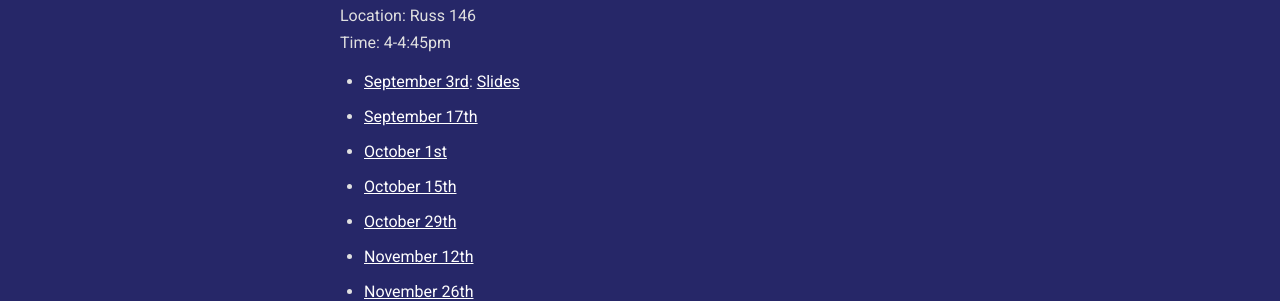
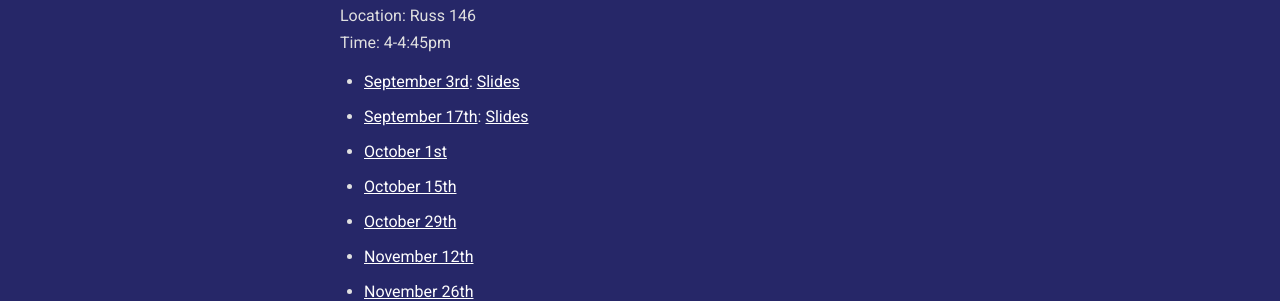
Before and after one commit to WSU-Quantum-Sciences/wsu-quantum-sciences.github.io, a Jekyll site: the page built from pages/club.md, in a window 1280 px wide. Shown: the part 395-696 px from the top of the page. Built offline with Jekyll 4.4.1, drawn with Linux system fonts in a browser that asks for light colours; nearby versions of some CDN libraries.

Commit message:
Added meeting 2 slides

```diff
--- a/pages/club.md
+++ b/pages/club.md
@@ -13,7 +13,7 @@ Location: Russ 146 <br />
 Time: 4-4:45pm <br />
 
 - [September 3rd](https://wright.campuslabs.com/engage/event/10273676): [Slides](https://raidermailwright-my.sharepoint.com/:p:/g/personal/groeger_2_wright_edu/EQOdpAg7OndNp7uw2EaAn7wBMcaf9ozBT0Xu8fb5CbmAQQ?e=sY3HVq)
-- [September 17th](https://wright.campuslabs.com/engage/event/10273677)
+- [September 17th](https://wright.campuslabs.com/engage/event/10273677): [Slides](https://raidermailwright-my.sharepoint.com/:p:/g/personal/groeger_2_wright_edu/EYGdED6wQlFArDAAPueNOk0BT9MwHPjumJQH4JDRwPJGOw?e=o90TOf)
 - [October 1st](https://wright.campuslabs.com/engage/event/10273678)
 - [October 15th](https://wright.campuslabs.com/engage/event/10273679)
 - [October 29th](https://wright.campuslabs.com/engage/event/10273680)
```
